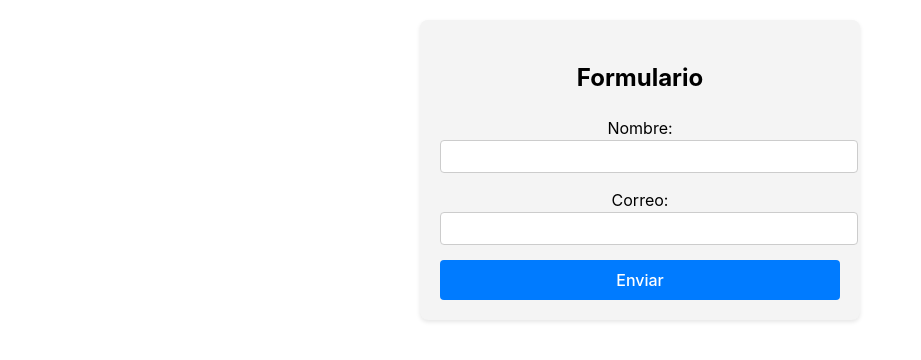
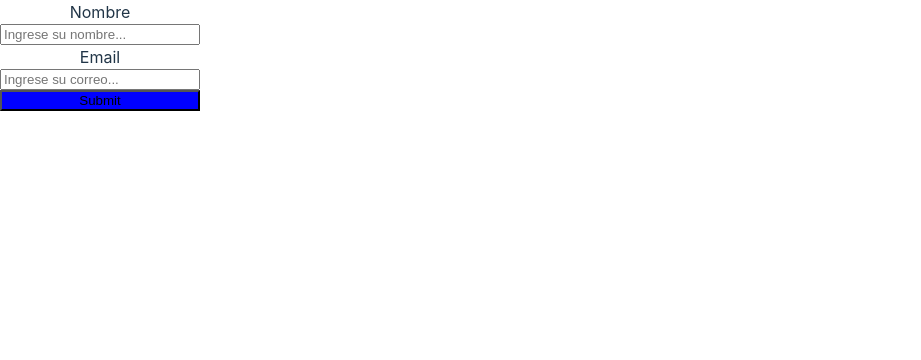
Before and after one commit to mgltorsa/ReactJS-I, a React (Vite) app in the folder curso-react/: page / in a window 1280 px wide. Shown: the top 360 px of the page, without its empty margins (0-921 px from the left). Built offline with nearby package versions, Linux system fonts and the light colour scheme.

Commit message:
added formulario

```diff
--- a/curso-react/src/App.jsx
+++ b/curso-react/src/App.jsx
@@ -1,5 +1,5 @@
 import "./App.css";
-import Formulario from "./components/Form";
+import Formulario from "./components/Formulario";
 
 function App() {
   return (
--- /dev/null
+++ b/curso-react/src/components/Formulario/index.jsx
@@ -0,0 +1,85 @@
+import { useEffect, useState } from "react";
+
+const Formulario = () => {
+  const [nombre, cambiarNombre] = useState("");
+  const [email, cambiarEmail] = useState("");
+
+  const [lista, setLista] = useState([]);
+
+  const handleChangeName = (evento) => {
+    const nuevoNombre = evento.target.value;
+    cambiarNombre(nuevoNombre);
+  };
+
+  const handleChange = (evento) => {
+    const { name, value } = evento.target;
+    if (name === "nombre") {
+      cambiarNombre(value);
+    }
+    if (name === "email") {
+      cambiarEmail(value);
+    }
+  };
+
+  const handleChangeEmail = (evento) => {
+    const nuevoEma = evento.target.value;
+    cambiarEmail(nuevoEma);
+  };
+
+  const handleSubmit = (evento) => {
+    evento.preventDefault();
+    evento.stopPropagation();
+    setLista([...lista, `${nombre}-${email}`]);
+    cambiarNombre("");
+    cambiarEmail("");
+
+  };
+
+  useEffect(() => {
+    // console.log("NOMBRE:", nombre);
+    // setLista([...lista, nombre]);
+    //debounce
+  }, [nombre]);
+
+  return (
+    <form
+      style={{
+        display: "flex",
+        flexDirection: "column",
+        width: 200,
+      }}
+      onClick={() => {
+        console.log("CLICK EN FORM");
+      }}
+    >
+      <label>Nombre</label>
+      <input
+        onChange={handleChange}
+        name="nombre"
+        value={nombre}
+        placeholder="Ingrese su nombre..."
+      />
+
+      <label>Email</label>
+      <input
+        onChange={handleChange}
+        name="email"
+        value={email}
+        placeholder="Ingrese su correo..."
+        type="email"
+      />
+      <input
+        style={{ backgroundColor: "blue" }}
+        type="submit"
+        onClick={handleSubmit}
+      />
+      <div>
+        {lista.map((el, idx) => (
+          <p key={idx.toString()}>{el}</p>
+        ))}
+      </div>
+    </form>
+  );
+};
+
+export default Formulario;
```
